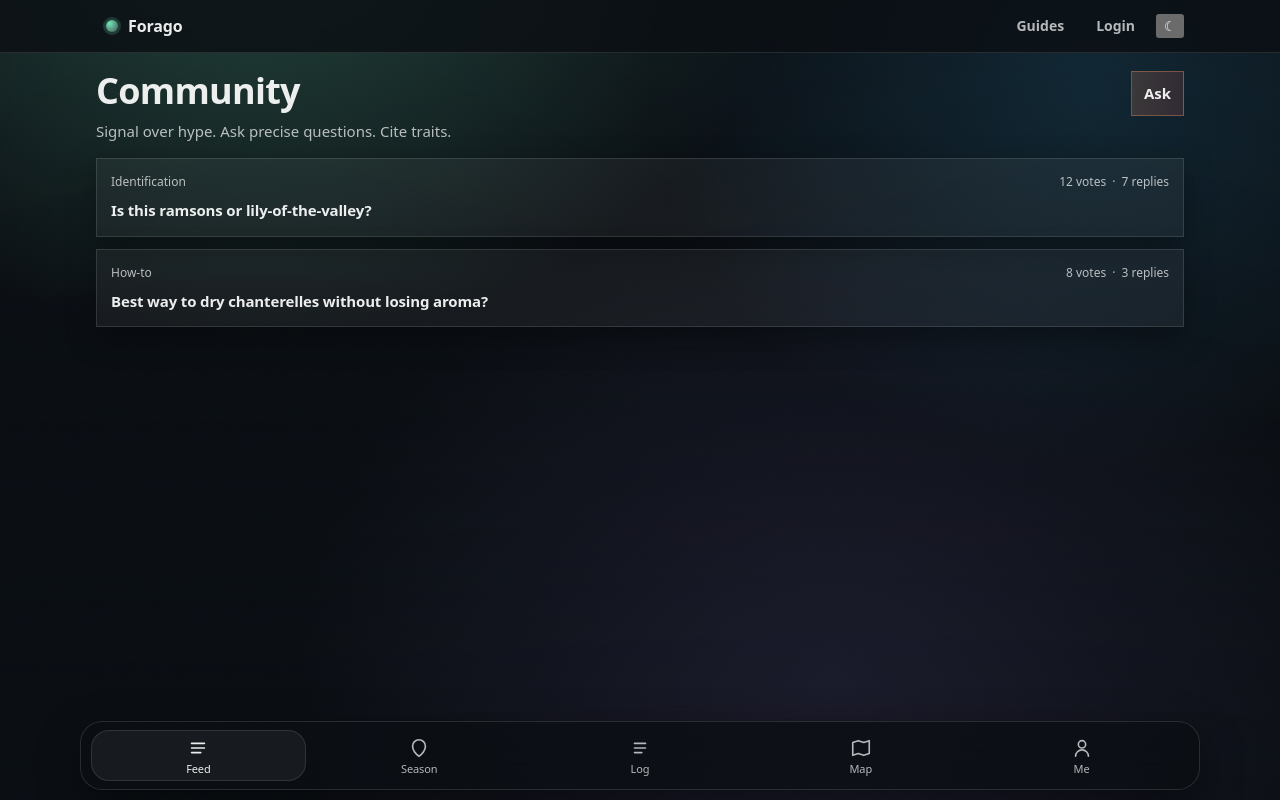
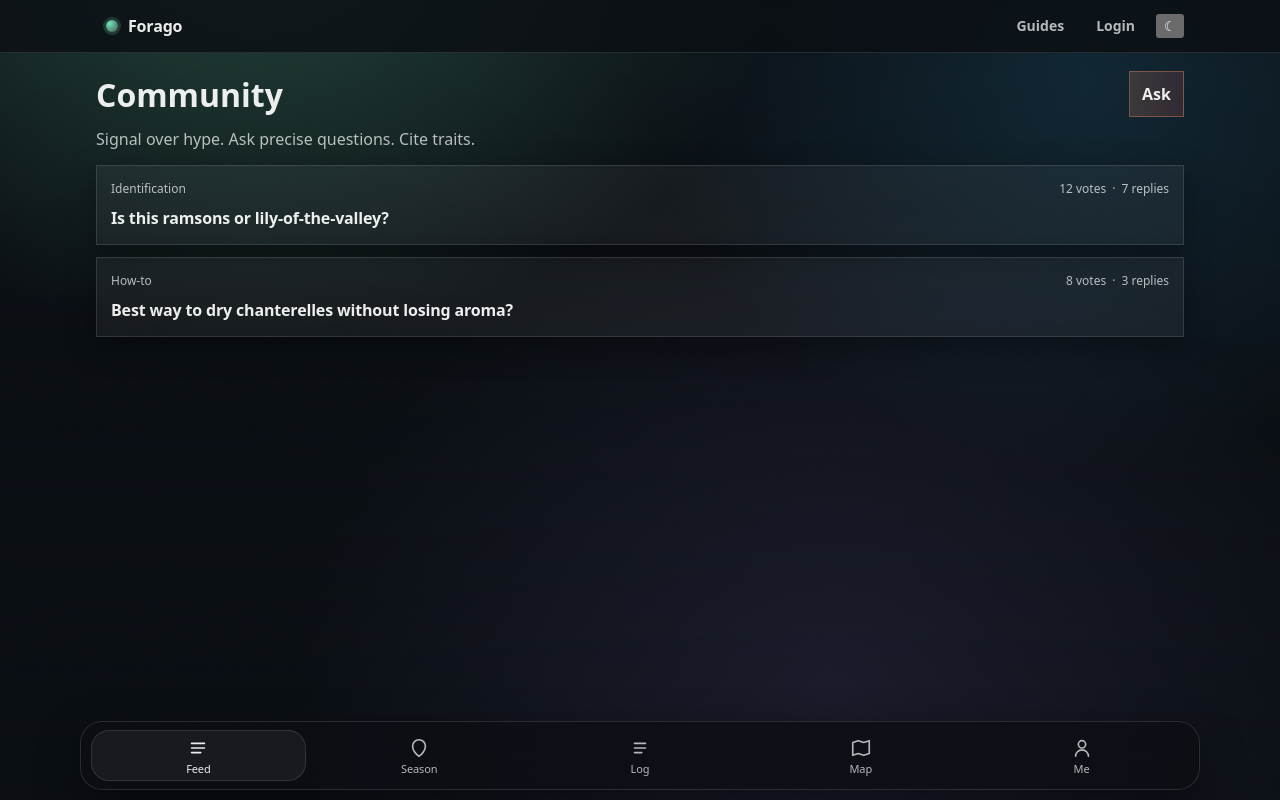
Before and after one commit to Hyllekvist/forago, a Next.js app: page /dk/feed in a window 1280 px wide. Built offline with nearby package versions, Linux system fonts and the light colour scheme.

Commit message:
Update typography.css

```diff
--- a/src/styles/typography.css
+++ b/src/styles/typography.css
@@ -1,42 +1,37 @@
-/* FORAGO TYPOGRAPHY — baseline + utilities */
+:root{
+  /* font stack */
+  --font-sans: ui-sans-serif, system-ui, -apple-system, Segoe UI, Roboto, Helvetica, Arial, "Apple Color Emoji","Segoe UI Emoji";
 
-/* Baseline */
-body {
-  font-size: 15px;
-  line-height: 1.65;
-  font-weight: 450;
-  color: var(--ink);
+  /* scale */
+  --fs-1: 12px;  /* meta */
+  --fs-2: 14px;  /* body */
+  --fs-3: 16px;  /* body+ */
+  --fs-4: 18px;  /* h4 */
+  --fs-5: 22px;  /* h3 */
+  --fs-6: 28px;  /* h2 */
+  --fs-7: 36px;  /* h1 */
+
+  --lh-tight: 1.12;
+  --lh-body: 1.6;
+
+  --ls-tight: -0.02em;
+  --ls-mid: -0.01em;
 }
 
-h1, h2, h3, h4 {
-  margin: 0;
-  font-weight: 800;
-  letter-spacing: -0.02em;
-  color: var(--ink);
+/* Base text helpers */
+.h1{ font-size: var(--fs-7); line-height: var(--lh-tight); letter-spacing: var(--ls-tight); font-weight: 850; }
+.h2{ font-size: var(--fs-6); line-height: 1.16; letter-spacing: var(--ls-tight); font-weight: 800; }
+.h3{ font-size: var(--fs-5); line-height: 1.22; letter-spacing: var(--ls-mid); font-weight: 780; }
+.h4{ font-size: var(--fs-4); line-height: 1.28; letter-spacing: var(--ls-mid); font-weight: 740; }
+
+.p{ font-size: var(--fs-2); line-height: var(--lh-body); }
+.pStrong{ font-size: var(--fs-2); line-height: var(--lh-body); font-weight: 650; }
+.meta{ font-size: var(--fs-1); line-height: 1.25; color: var(--muted2, var(--muted)); }
+
+@media (max-width: 640px){
+  :root{
+    --fs-7: 32px;
+    --fs-6: 26px;
+    --fs-5: 20px;
+  }
 }
-
-h1 { font-size: clamp(28px, 4vw, 36px); line-height: 1.1; }
-h2 { font-size: 20px; line-height: 1.25; letter-spacing: -0.015em; }
-h3 { font-size: 17px; line-height: 1.35; font-weight: 750; }
-h4 { font-size: 14px; line-height: 1.4; font-weight: 700; letter-spacing: -0.01em; }
-
-p { margin: 0; line-height: 1.7; color: var(--ink); }
-
-small { color: var(--muted); font-size: 13px; line-height: 1.55; }
-
-/* Utilities (brug dem i UI, så alt matcher) */
-.t-h1 { font-size: clamp(28px, 4vw, 36px); line-height: 1.1; font-weight: 850; letter-spacing: -0.02em; }
-.t-h2 { font-size: 20px; line-height: 1.25; font-weight: 800; letter-spacing: -0.015em; }
-.t-h3 { font-size: 17px; line-height: 1.35; font-weight: 750; }
-.t-h4 { font-size: 14px; line-height: 1.4; font-weight: 700; letter-spacing: -0.01em; }
-
-.t-body { font-size: 15px; line-height: 1.7; font-weight: 450; }
-.t-muted { color: var(--muted); }
-.t-meta { color: var(--muted); font-size: 13px; line-height: 1.55; }
-.t-subtle { color: var(--muted2, var(--muted)); font-size: 12px; }
-
-a.inline { color: var(--accent); font-weight: 600; }
-
-::selection {
-  background: color-mix(in srgb, var(--accent) 40%, transparent);
-}
```
